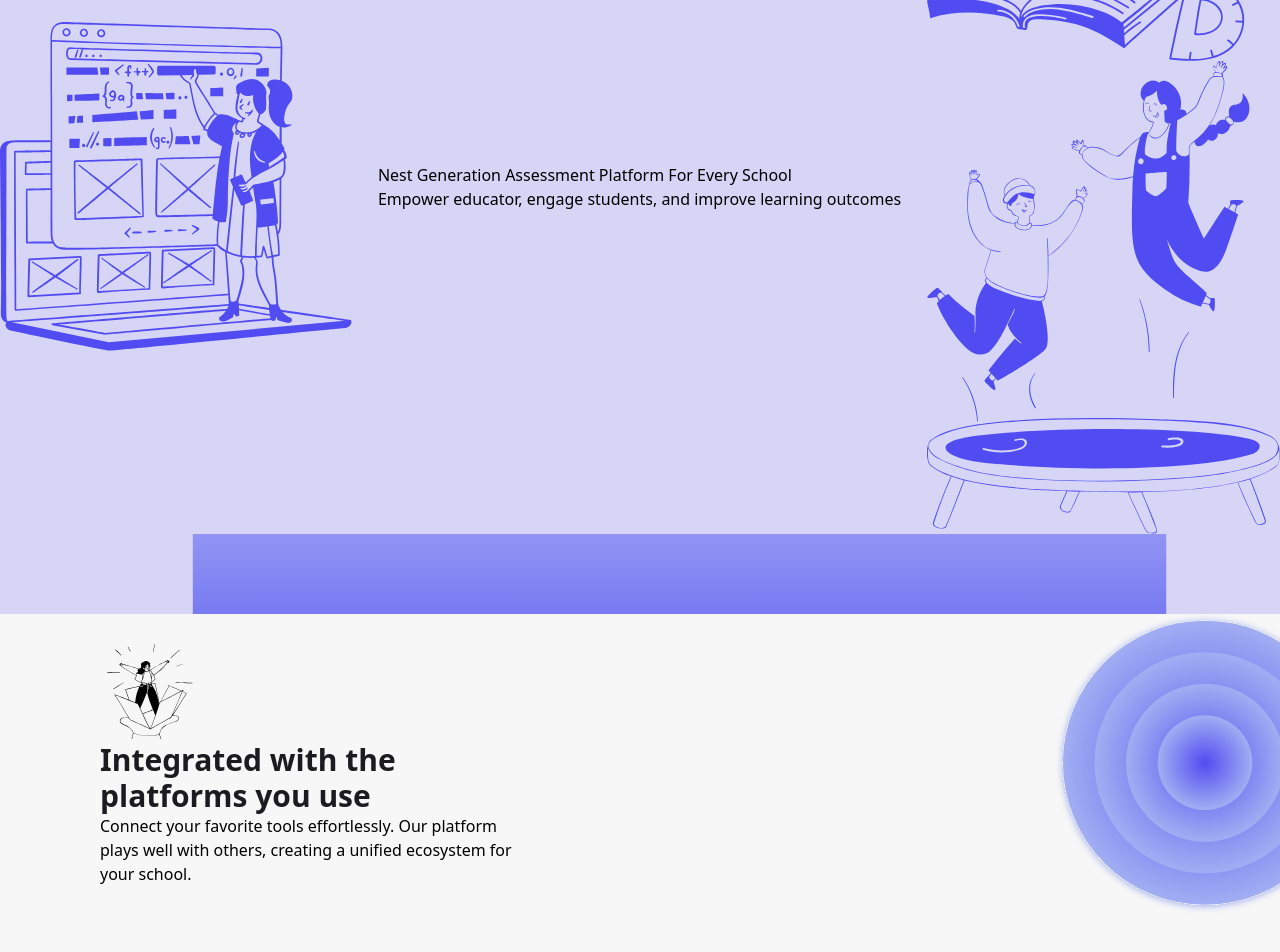
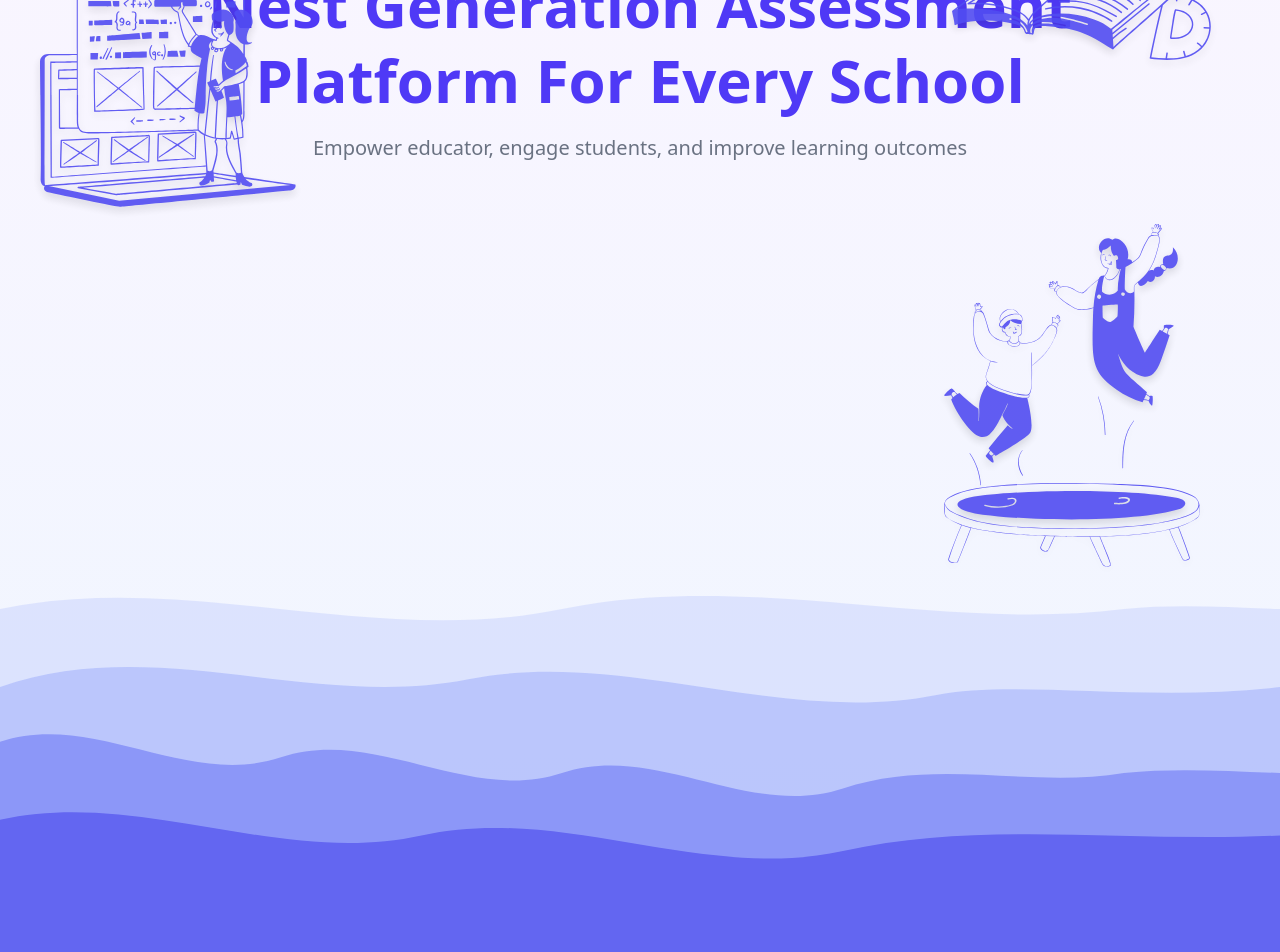
Before and after one commit to Aiinhome-Aivista/rankup-front-end, a React (Vite) app: page / in a window 1280 px wide. Shown: the part 160-1112 px from the top of the page. Before the commit the page ends 1074 px from the top, so only its background shows below. Built offline with nearby package versions, Linux system fonts and the light colour scheme.

Commit message:
topsection

```diff
--- a/src/pages/common/homepage/ui/TopSection.jsx
+++ b/src/pages/common/homepage/ui/TopSection.jsx
@@ -2,25 +2,47 @@ import React from "react";
 import codingImage from "../../../../assets/coding-a-website.svg";
 import studying from "../../../../assets/student-studying.svg";
 import fun from "../../../../assets/having-fun.svg";
-import wavyGraphic from "../../../../assets/home-wave.svg";
+import WaveBackground from "./WaveBackground";
+import SchoolIcon from '@mui/icons-material/School';
+import AssignmentIcon from '@mui/icons-material/Assignment';
+import PublicIcon from '@mui/icons-material/Public';
+import SpaIcon from '@mui/icons-material/Spa';
 
 function TopSection() {
   return (
-    <div className="flex flex-col">
-      <section className="flex justify-between items-center">
-        <img src={codingImage} alt="coding a website" />
-        <div className="flex flex-col">
-          <h1>Nest Generation Assessment Platform For Every School</h1>
-          <p>
-            Empower educator, engage students, and improve learning outcomes
-          </p>
+    <div className="relative w-full min-h-[140vh] bg-gradient-to-b from-purple-50 to-blue-50 overflow-hidden font-sans">
+      {/* Main Content Container */}
+      <div className="container mx-auto pt-32 pb-60 text-center relative z-10">
+
+        {/* Typography */}
+        <h1 className="text-5xl md:text-6xl font-bold text-indigo-600 mb-4 max-w-4xl mx-auto leading-tight">
+          Nest Generation Assessment <br /> Platform For Every School
+        </h1>
+        <p className="text-gray-500 text-lg md:text-xl max-w-2xl mx-auto mb-16">
+          Empower educator, engage students, and improve learning outcomes
+        </p>
+
+        {/* Floating Illustrations */}
+        {/* Coding Girl - Left */}
+        <div className="absolute left-10 top-32 hidden lg:block w-64 opacity-90 hover:scale-105 transition-transform duration-500">
+          <img src={codingImage} alt="Design and code" className="w-full h-auto drop-shadow-lg" />
         </div>
-        <div className="flex flex-col items-between">
-          <img src={studying} alt="student studying" />
-          <img src={fun} alt="having fun" />
+
+        {/* Student Studying - Top Right */}
+        <div className="absolute right-10 top-10 hidden lg:block w-72 opacity-90 hover:scale-105 transition-transform duration-500">
+          <img src={studying} alt="Student studying" className="w-full h-auto drop-shadow-lg" />
         </div>
-      </section>
-      <section className="wave-bg h-20"></section>
+
+        {/* Having Fun - Mid Right (Lower) */}
+        <div className="absolute right-20 top-96 hidden lg:block w-64 opacity-90 hover:scale-105 transition-transform duration-500">
+          <img src={fun} alt="Students having fun" className="w-full h-auto drop-shadow-lg" />
+        </div>
+      </div>
+
+      {/* Wave Background */}
+      <div className="absolute bottom-0 left-0 w-full z-0">
+        <WaveBackground />
+      </div>
     </div>
   );
 }
--- /dev/null
+++ b/src/pages/common/homepage/ui/WaveBackground.jsx
@@ -0,0 +1,42 @@
+import React from "react";
+
+function WaveBackground() {
+    return (
+        <svg
+            className="w-full h-auto"
+            viewBox="-100 0 1640 600"
+            fill="none"
+            xmlns="http://www.w3.org/2000/svg"
+            preserveAspectRatio="none"
+        >
+            {/* Back Layer - Lightest */}
+            <path
+                d="M-100,150 C140,100 380,200 620,150 C860,100 1100,180 1340,150 C1440,140 1540,155 1640,150 L1640,600 L-100,600 Z"
+                fill="#C7D2FE"
+                opacity="0.5"
+            />
+
+            {/* Middle Layer */}
+            <path
+                d="M-100,250 C100,180 300,280 500,240 C700,200 900,300 1100,260 C1200,240 1370,270 1540,250 L1640,600 L-100,600 Z"
+                fill="#A5B4FC"
+                opacity="0.6"
+            />
+
+            {/* Front Layer - Main wave with rounded peaks */}
+            <path
+                d="M-100,320 C20,280 140,380 260,340 C380,300 500,400 620,360 C740,320 860,420 980,380 C1100,340 1220,380 1340,360 C1440,350 1540,365 1640,360 L1640,600 L-100,600 Z"
+                fill="#818CF8"
+                opacity="0.8"
+            />
+
+            {/* Foreground Layer - Darkest, smooth curves */}
+            <path
+                d="M-100,420 C80,380 260,480 440,440 C620,400 800,500 980,460 C1160,420 1350,450 1540,440 L1640,600 L-100,600 Z"
+                fill="#6366F1"
+            />
+        </svg>
+    );
+}
+
+export default WaveBackground;
```
Also changed, not shown: 1 other file (tests, documents, lock files or other folders).
